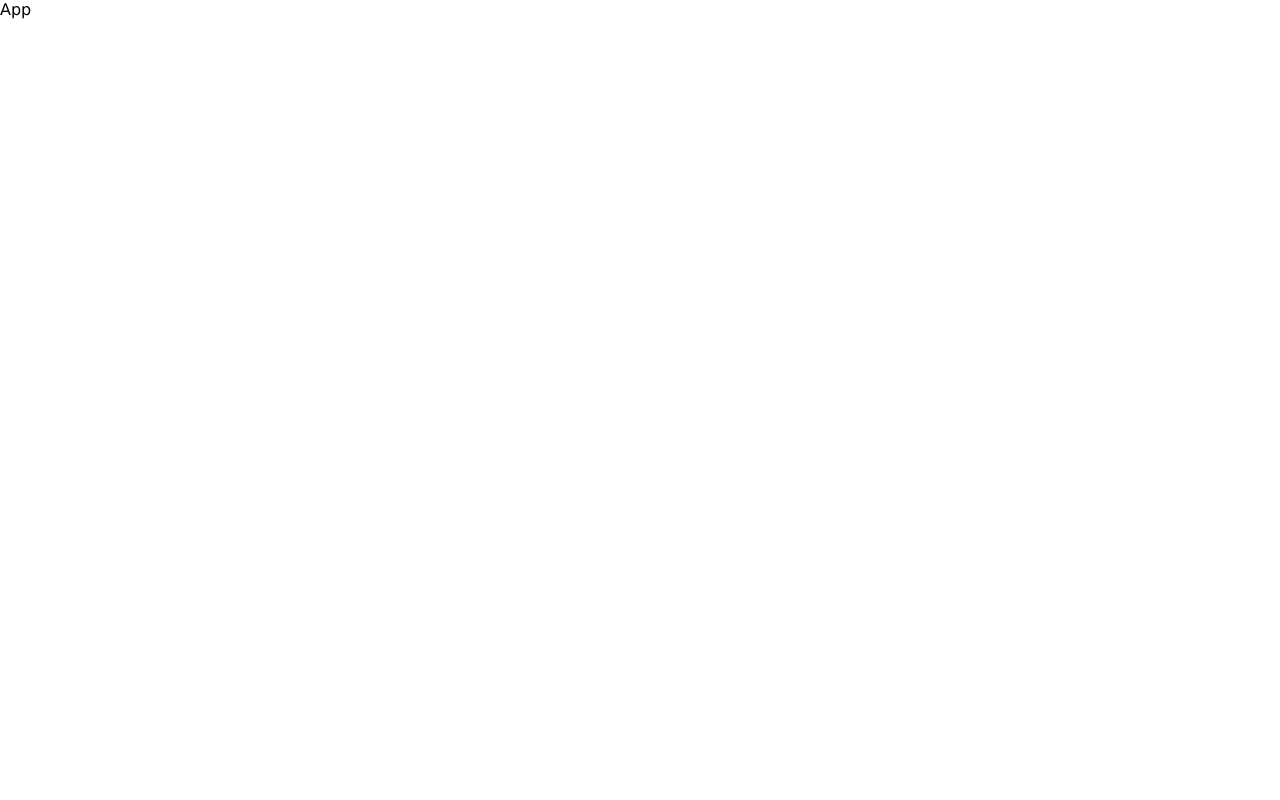
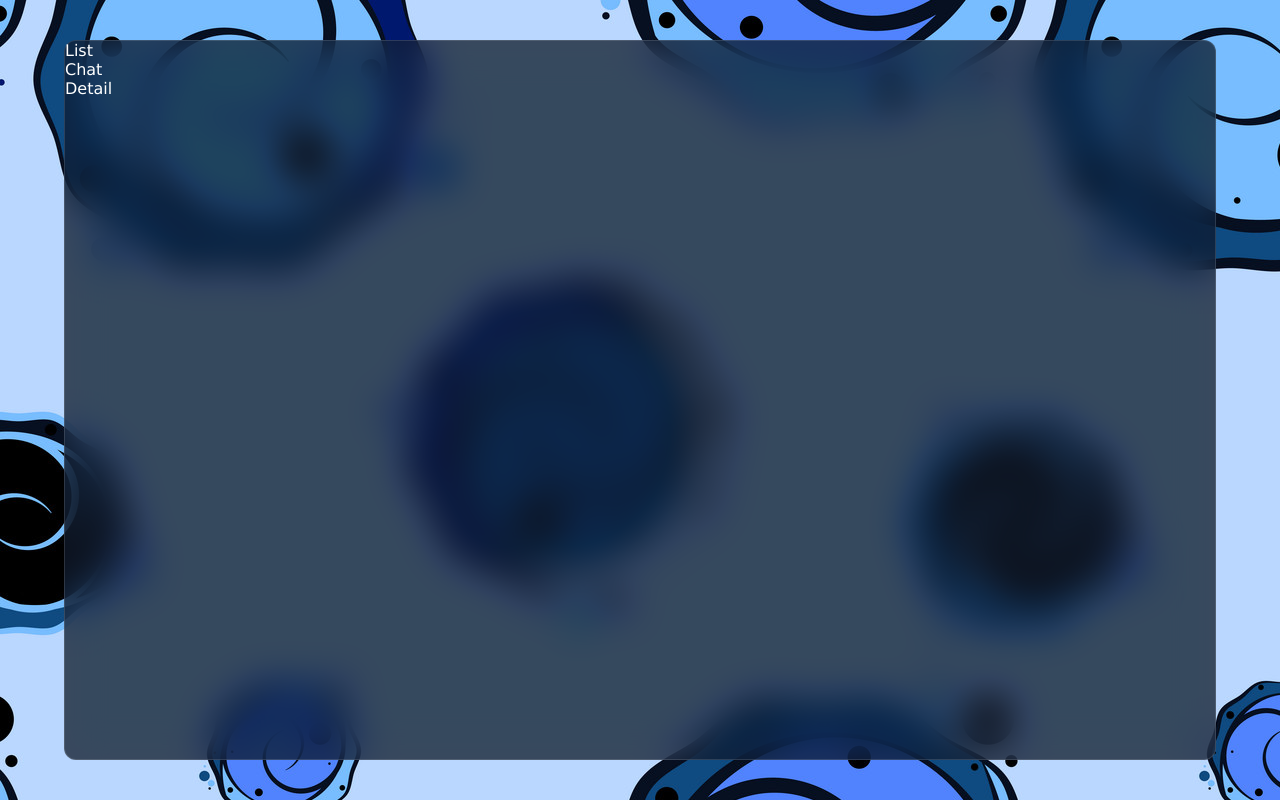
Before and after one commit to brndn-do/react-firebase-chat, a React (Vite) app: page / in a window 1280 px wide. Built offline with nearby package versions, Linux system fonts and the light colour scheme.

Commit message:
Initialize components

```diff
--- a/src/App.jsx
+++ b/src/App.jsx
@@ -1,6 +1,14 @@
+import List from "./components/list/List";
+import Chat from "./components/chat/Chat";
+import Detail from "./components/detail/Detail";
+
 const App = () => {
   return (
-    <div className=''>App</div>
+    <div className='container'>
+      <List/>
+      <Chat/>
+      <Detail/>
+    </div>
   )
 }
 
--- /dev/null
+++ b/src/components/chat/Chat.jsx
@@ -0,0 +1,9 @@
+import "./chat.css"
+
+const Chat = () => {
+    return (
+        <div className="">Chat</div>
+    )
+};
+
+export default Chat;
--- /dev/null
+++ b/src/components/detail/Detail.jsx
@@ -0,0 +1,9 @@
+import "./detail.css"
+
+const Detail = () => {
+    return (
+        <div className="">Detail</div>
+    )
+};
+
+export default Detail;
--- /dev/null
+++ b/src/components/list/List.jsx
@@ -0,0 +1,9 @@
+import "./list.css"
+
+const List = () => {
+    return (
+        <div className="">List</div>
+    )
+};
+
+export default List;
--- a/src/index.css
+++ b/src/index.css
@@ -5,3 +5,21 @@
   font-family: "Lucida Sans", "Lucida Sans Regular", "Lucida Grande",
     "Lucida Sans Unicode", Geneva, Verdana, sans-serif;
 }
+
+body {
+  background-image: url("/bg.jpg");
+  display: flex;
+  align-items: center;
+  justify-content: center;
+  height: 100vh;
+  color: white;
+}
+
+.container {
+  width: 90vw;
+  height: 90vh;
+  background-color: rgba(17, 25, 40, 0.75);
+  backdrop-filter: blur(19px) saturate(180%);
+  border-radius: 12px;
+  border: 1px solid rgba(255, 255, 255, 0.125);
+}
```
Also changed, not shown: src/components/chat/chat.css (added), src/components/detail/detail.css (added), src/components/list/list.css (added), 1 other file (tests, documents, lock files or other folders).
